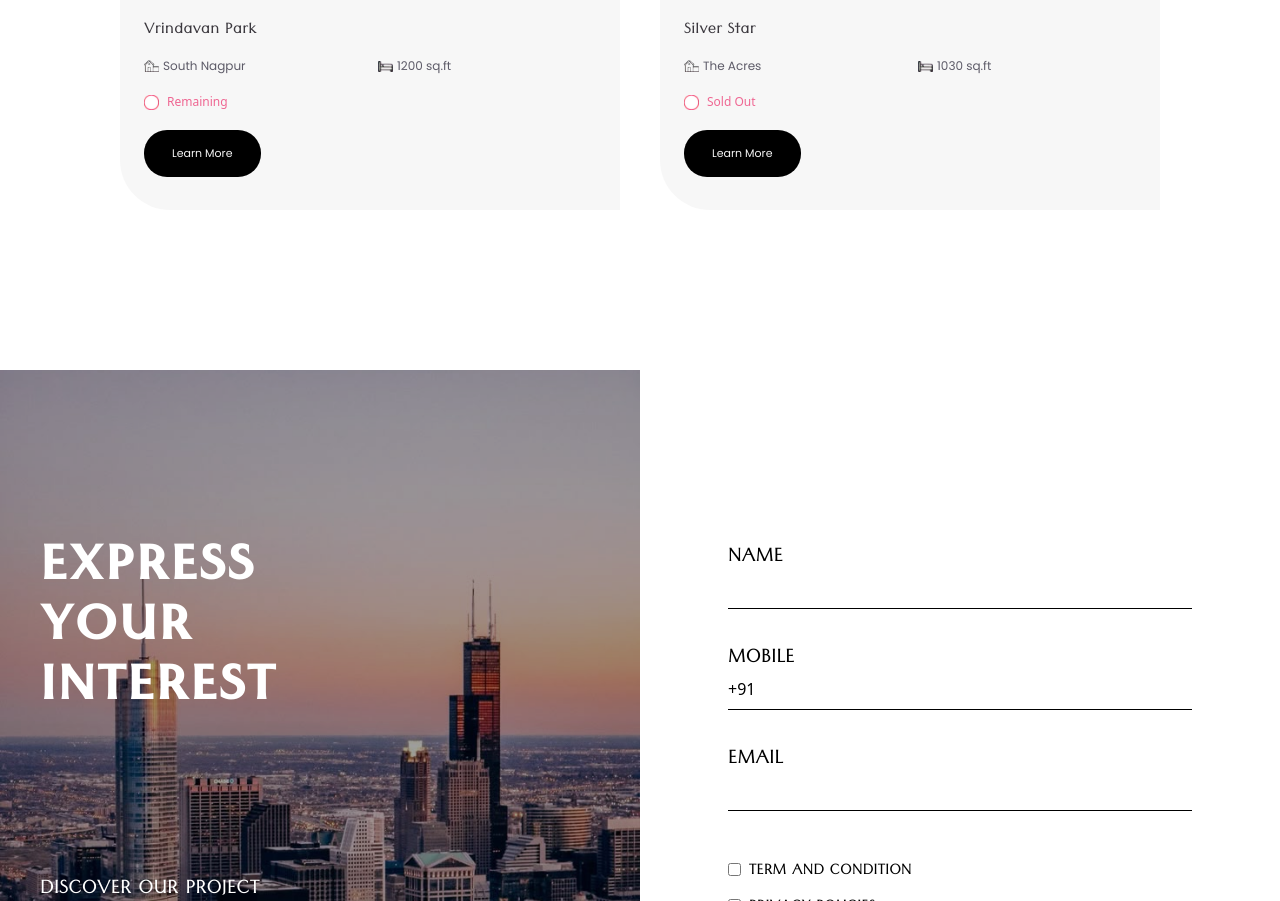
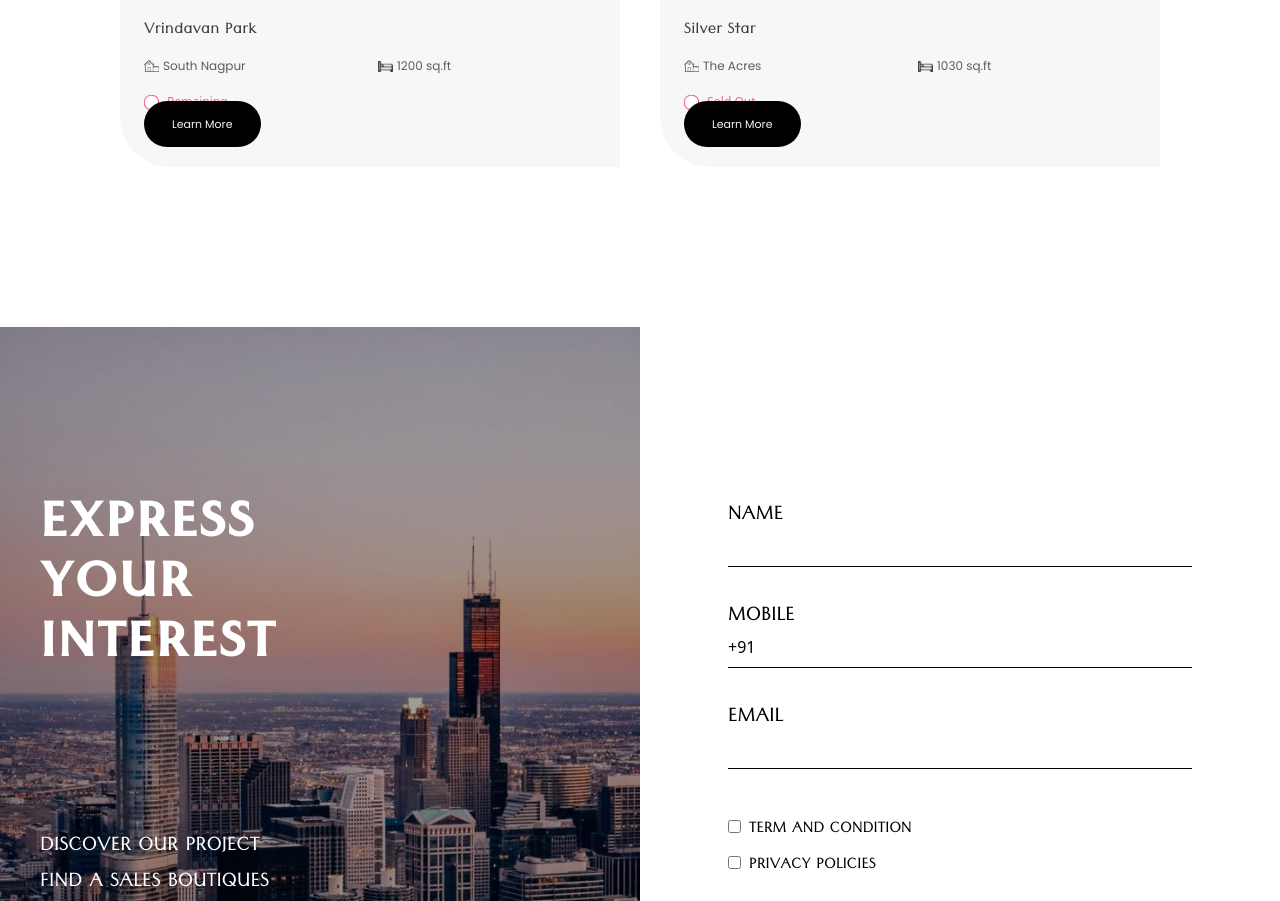
Before and after one commit to HarshSahare/NeelInfraTech, a Next.js app: page /properties/vrindavan-park in a window 1280 px wide. Shown: the part 3864-4765 px from the top of the page. Built offline with nearby package versions, Linux system fonts and the light colour scheme.

Commit message:
refactored : replaced all the replace with replaceAll

```diff
--- a/app/components/propertyCard.tsx
+++ b/app/components/propertyCard.tsx
@@ -73,14 +73,13 @@ const PropertyCard: React.FC<PropertyCardProps> = ({
           </span>
           <span>{status}</span>
         </div>
-        <div
+        <Link
           className="bg-black font-400 font-poppins cursor-pointer text-[#F5F5F5] mt-5 w-fit  py-2 px-6 rounded-[23px] text-[11px]"
           style={{ padding: "15px 28px" }}
+          href={`/properties/${title.replaceAll(" ", "-").toLowerCase()}`}
         >
-          <Link href={`/properties/${title.replace(" ", "-").toLowerCase()}`}>
-            Learn More
-          </Link>
-        </div>
+          Learn More
+        </Link>
       </div>
     </div>
   );
--- a/app/lib/properties.ts
+++ b/app/lib/properties.ts
@@ -15,7 +15,7 @@ export const Properties: { [key: string]: propertiesInterface } = {
   "sliver icon 4": {
     brochure: "/images/brochures/5836bdd0ce991ab98f9a391548307c31ba233ff8.png",
   },
-  "sliver mark 15": {
+  "silver park 15": {
     brochure: "/images/brochures/49dc9b634d845c15e196aede5c629511fa2482c5.png",
   },
   "sliver wind": {
--- a/app/properties/[propertyName]/page.tsx
+++ b/app/properties/[propertyName]/page.tsx
@@ -26,7 +26,7 @@ async function PropertiesDetail({
         <div className="absolute inset-0 md:w-[55%] w-full flex items-center  md:py-20 text-white">
           <div className="md:px-20 px-10 md:mt-[15%]">
             <h1 className="font-classica md:text-7xl text-5xl uppercase">
-              {propertyName.replace("-", " ")}
+              {propertyName.replaceAll("-", " ")}
             </h1>
             <div className="md:py-10 py-5 text-sm">
               Whether you&apos;re searching for a peaceful residential plot, a
@@ -51,11 +51,11 @@ async function PropertiesDetail({
               </Link>
               <a
                 download={
-                  propertyName.toLocaleLowerCase().replace("-", " ") +
+                  propertyName.toLocaleLowerCase().replaceAll("-", " ") +
                   " brochure.png"
                 }
                 href={
-                  Properties[propertyName.toLowerCase().replace("-", " ")]
+                  Properties[propertyName.toLowerCase().replaceAll("-", " ")]
                     .brochure
                 }
                 className="backdrop-blur-xl bg-[#D9D9D921] px-4 py-3 min-w-fit cursor-pointer"
@@ -79,7 +79,7 @@ async function PropertiesDetail({
         </div>
         <div className="md:flex-4 px-10">
           <div className="font-classica capitalize text-lg py-5 text-[#757279] font-[400]">
-            {propertyName.replace("-", " ")}
+            {propertyName.replaceAll("-", " ")}
           </div>
 
           <div className="w-fit">
--- a/app/properties/page.tsx
+++ b/app/properties/page.tsx
@@ -99,7 +99,7 @@ function Page() {
       image: "/images/property_6.png",
     },
     {
-      title: "Vrindavan Park Residentail and commercial plots",
+      title: "Vrindavan Park Residentail And Commercial Plots",
       status: "Remaining ",
       location: "South Nagpur",
       bedrooms: "1200 sq.ft",
```
